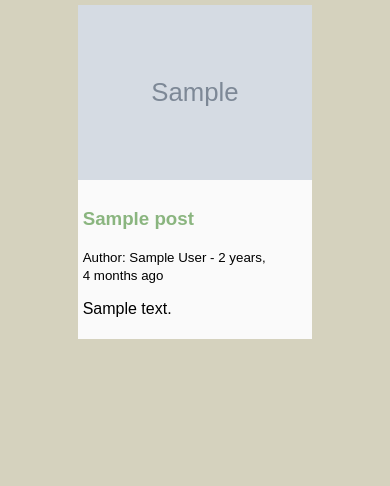
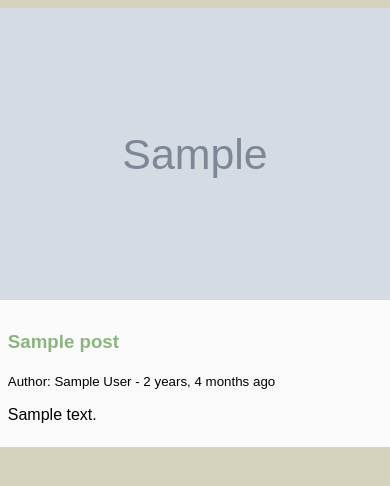
Before and after one commit to Isaac-To/MyStory, a Django app: template MyStory/app/templates/index.html in a window 390 px wide. Shown: the part 69-555 px from the top of the page. Run offline with Django 3.2, Linux system fonts and the light colour scheme; the template is opened without the code that fills it: most values are stand-ins (such as "Sample title", 1, 10 or a date in 2020); grey boxes marked "Sample" are stand-in pictures.

Commit message:
responsive card margins

```diff
--- a/MyStory/app/static/style/main.css
+++ b/MyStory/app/static/style/main.css
@@ -66,10 +66,7 @@
 }
 
 .content {
-  margin-left: 50%;
-  margin-right: 50%;
-  transform: translateX(-50%);
-  width: 60%;
+  width: 100%;
 }
 
 .content-text {
@@ -77,6 +74,11 @@
 }
 
 .card {
+  margin-left: 50%;
+  margin-right: 50%;
+  transform: translateX(-50%);
+  width: 100%;
+  max-width: 800px;
   margin-top: 2%;
 }
 
```
